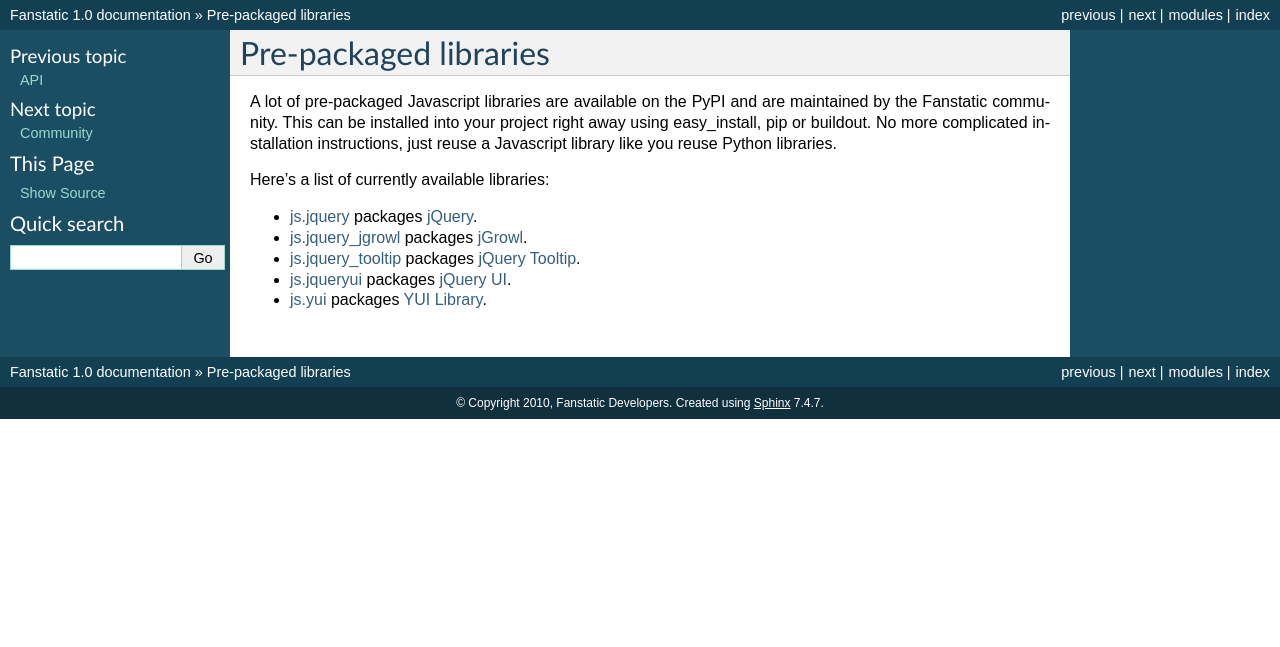
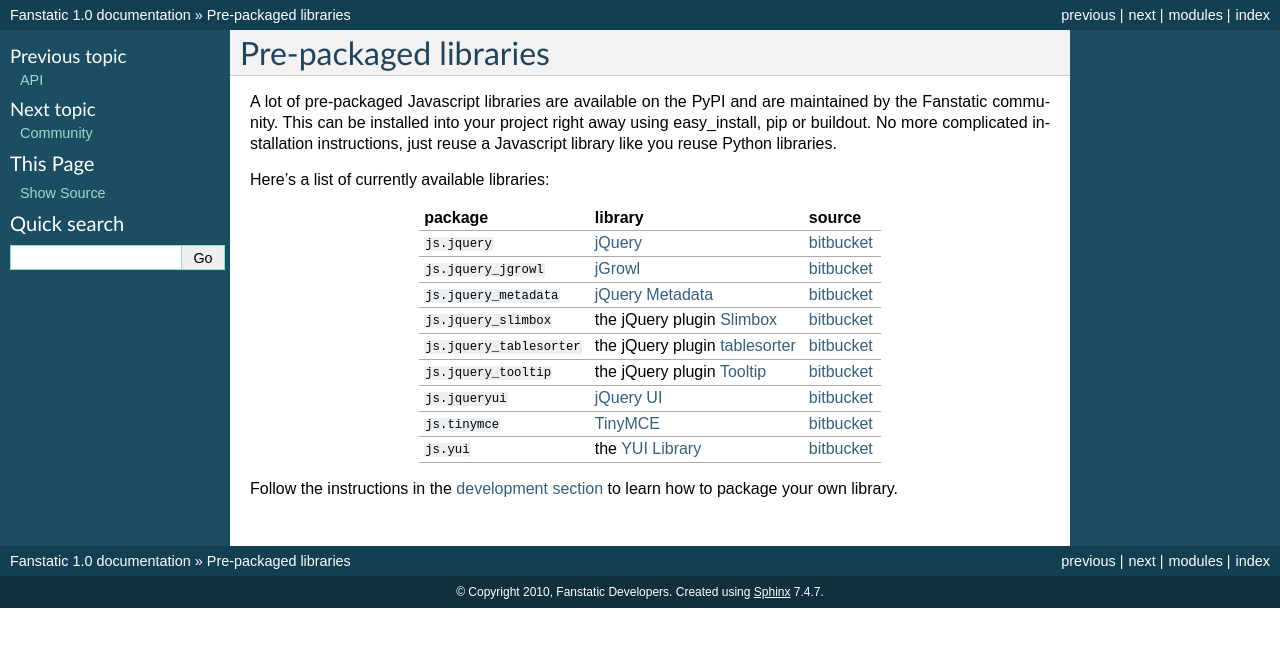
Before and after one commit to zopefoundation/fanstatic, a Sphinx documentation site: the page built from doc/libraries.rst, in a window 1280 px wide. Shown: the top 647 px of the page. Built offline with Sphinx 7.4.7, drawn with Linux system fonts in a browser that asks for light colours; cross-references to code outside the pages are shown as plain code.

Commit message:
Update docs with more info on pre-packaged libraries out there.

```diff
--- a/doc/conf.py
+++ b/doc/conf.py
@@ -25,7 +25,7 @@
 
 # Add any Sphinx extension module names here, as strings. They can be extensions
 # coming with Sphinx (named 'sphinx.ext.*') or your custom ones.
-extensions = ['sphinx.ext.autodoc']
+extensions = ['sphinx.ext.autodoc', 'sphinxcontrib.cheeseshop']
 
 # Add any paths that contain templates here, relative to this directory.
 templates_path = ['_templates']
--- a/doc/development.rst
+++ b/doc/development.rst
@@ -143,6 +143,5 @@
 Pre-packaged libraries
 ----------------------
 
-The pre-packaged libraries are maintained on bitbucket:
-
-http://bitbucket.org/fanstatic
+If you want to make an existing JS library into a fanstatic package, use the
+fanstatic paster template from the :pypi:`fanstatictemplate` package.
--- a/doc/libraries.rst
+++ b/doc/libraries.rst
@@ -9,8 +9,46 @@
 
 Here's a list of currently available libraries:
 
-* `js.jquery <http://pypi.python.org/pypi/js.jquery>`_ packages `jQuery <http://jquery.com>`_.
-* `js.jquery_jgrowl <http://pypi.python.org/pypi/js.jquery_jgrowl>`_ packages `jGrowl <http://stanlemon.net/projects/jgrowl.html>`_.
-* `js.jquery_tooltip <http://pypi.python.org/pypi/js.jquery_tooltip>`_ packages `jQuery Tooltip <http://bassistance.de/jquery-plugins/jquery-plugin-tooltip>`_.
-* `js.jqueryui <http://pypi.python.org/pypi/js.jqueryui>`_ packages `jQuery UI <http://jqueryui.com>`_.
-* `js.yui <http://pypi.python.org/pypi/js.yui>`_ packages `YUI Library <http://developer.yahoo.com/yui>`_.
+.. list-table::
+
+    * - **package**
+      - **library**
+      - **source**
+
+    * - :pypi:`js.jquery`
+      - `jQuery <http://jquery.com>`_
+      - `bitbucket <http://bitbucket.org/fanstatic/js.jquery>`_
+
+    * - :pypi:`js.jquery_jgrowl`
+      - `jGrowl <http://stanlemon.net/projects/jgrowl.html>`_
+      - `bitbucket <http://bitbucket.org/fanstatic/js.jquery_jgrowl>`_
+
+    * - :pypi:`js.jquery_metadata`
+      - `jQuery Metadata <http://plugins.jquery.com/project/metadata>`_
+      - `bitbucket <http://bitbucket.org/fanstatic/js.jquery_metadata>`_
+
+    * - :pypi:`js.jquery_slimbox`
+      - the jQuery plugin `Slimbox <http://www.digitalia.be/software/slimbox2>`_
+      - `bitbucket <http://bitbucket.org/fanstatic/js.jquery_slimbox>`_
+
+    * - :pypi:`js.jquery_tablesorter`
+      - the jQuery plugin `tablesorter <http://tablesorter.com>`_
+      - `bitbucket <http://bitbucket.org/fanstatic/js.jquery_tablesorter>`_
+
+    * - :pypi:`js.jquery_tooltip`
+      - the jQuery plugin `Tooltip <http://bassistance.de/jquery-plugins/jquery-plugin-tooltip>`_
+      - `bitbucket <http://bitbucket.org/fanstatic/js.jquery_tooltip>`_
+
+    * - :pypi:`js.jqueryui`
+      - `jQuery UI <http://jqueryui.com>`_
+      - `bitbucket <http://bitbucket.org/fanstatic/js.jqueryui>`_
+
+    * - :pypi:`js.tinymce`
+      - `TinyMCE <http://tinymce.moxiecode.com>`_
+      - `bitbucket <http://bitbucket.org/fanstatic/js.tinymce>`_
+
+    * - :pypi:`js.yui`
+      - the `YUI Library <http://developer.yahoo.com/yui>`_
+      - `bitbucket <http://bitbucket.org/fanstatic/js.yui>`_
+
+Follow the instructions in the :doc:`development section <development>` to learn how to package your own library.
```
Also changed, not shown: buildout.cfg (+7 -2 lines).
